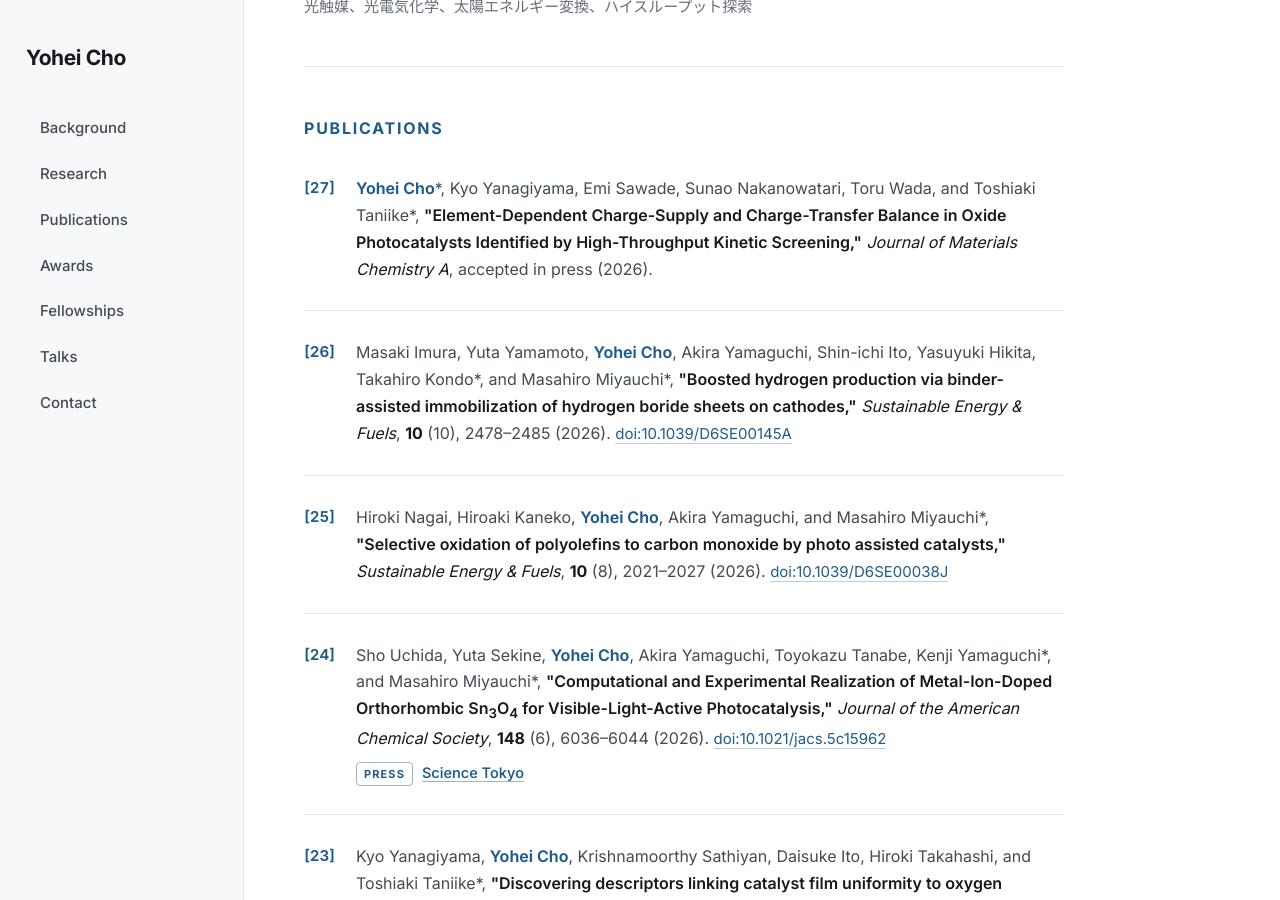
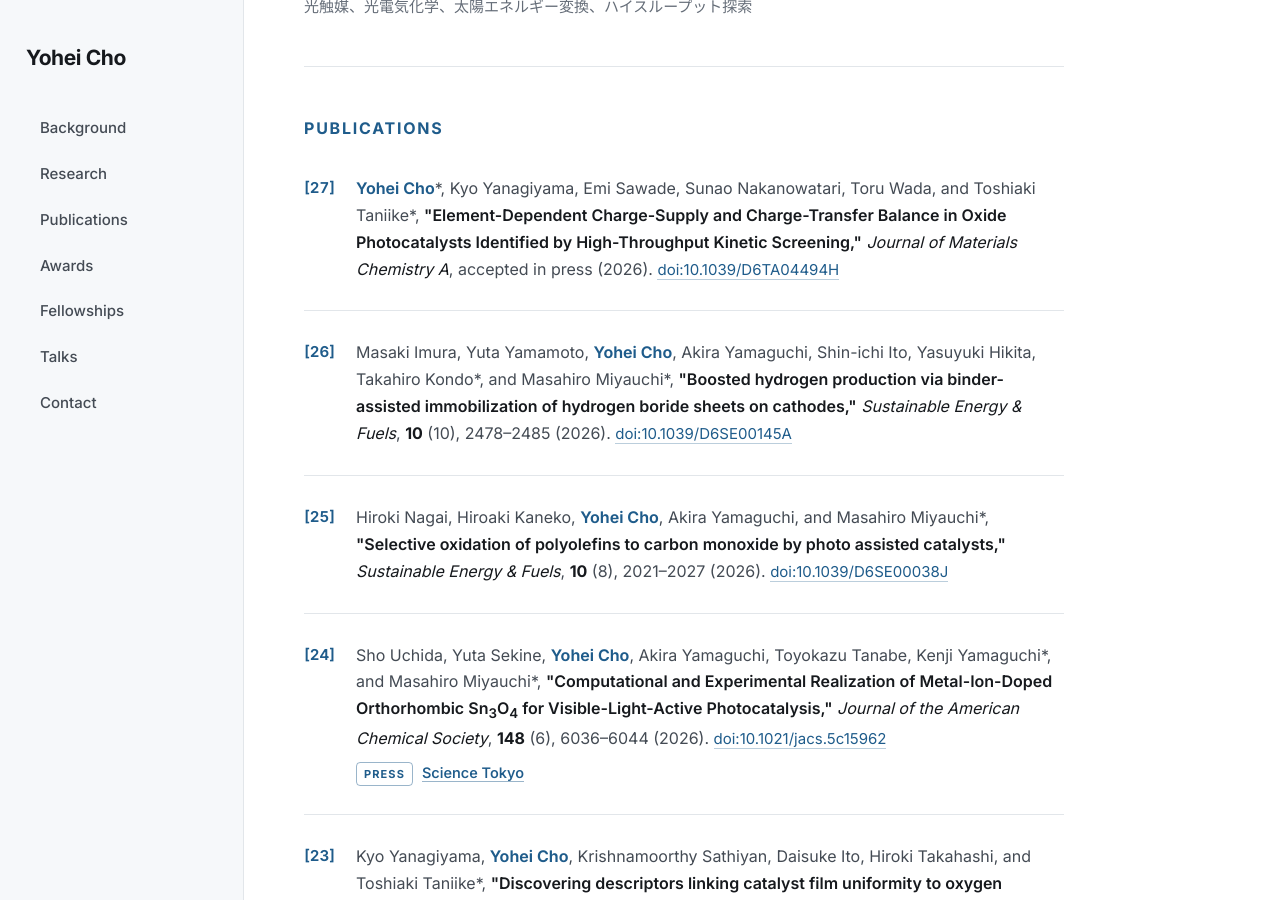
Before and after one commit to YoheiC01/YoheiC01.github.io, a Jekyll site: the page built from index.html, in a window 1280 px wide and 900 px high, scrolled down 1230 px. Built offline with Jekyll 4.4.1, drawn with Linux system fonts in a browser that asks for light colours.

Commit message:
Add DOI to the accepted JMCA paper
Co-Authored-By: Claude Opus 5 (1M context) <noreply@anthropic.com>
Claude-Session: https://claude.ai/code/session_01QLZ3dccUma7iWsCfYuaSkx

```diff
--- a/_data/publications.yml
+++ b/_data/publications.yml
@@ -19,6 +19,7 @@
   journal: "Journal of Materials Chemistry A"
   year: 2026
   status: "accepted in press"
+  doi: "10.1039/D6TA04494H"
 
 - authors: "Masaki Imura, Yuta Yamamoto, [[Yohei Cho]], Akira Yamaguchi, Shin-ichi Ito, Yasuyuki Hikita, Takahiro Kondo*, and Masahiro Miyauchi*"
   title: "Boosted hydrogen production via binder-assisted immobilization of hydrogen boride sheets on cathodes"
```
